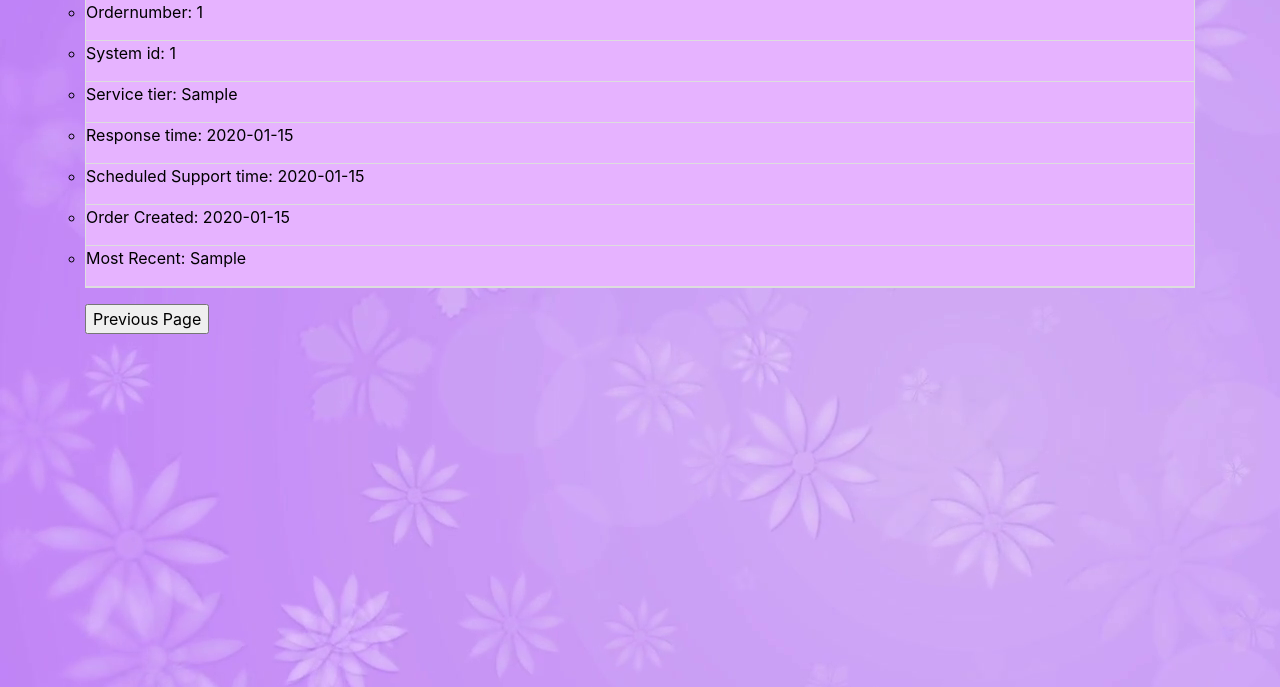
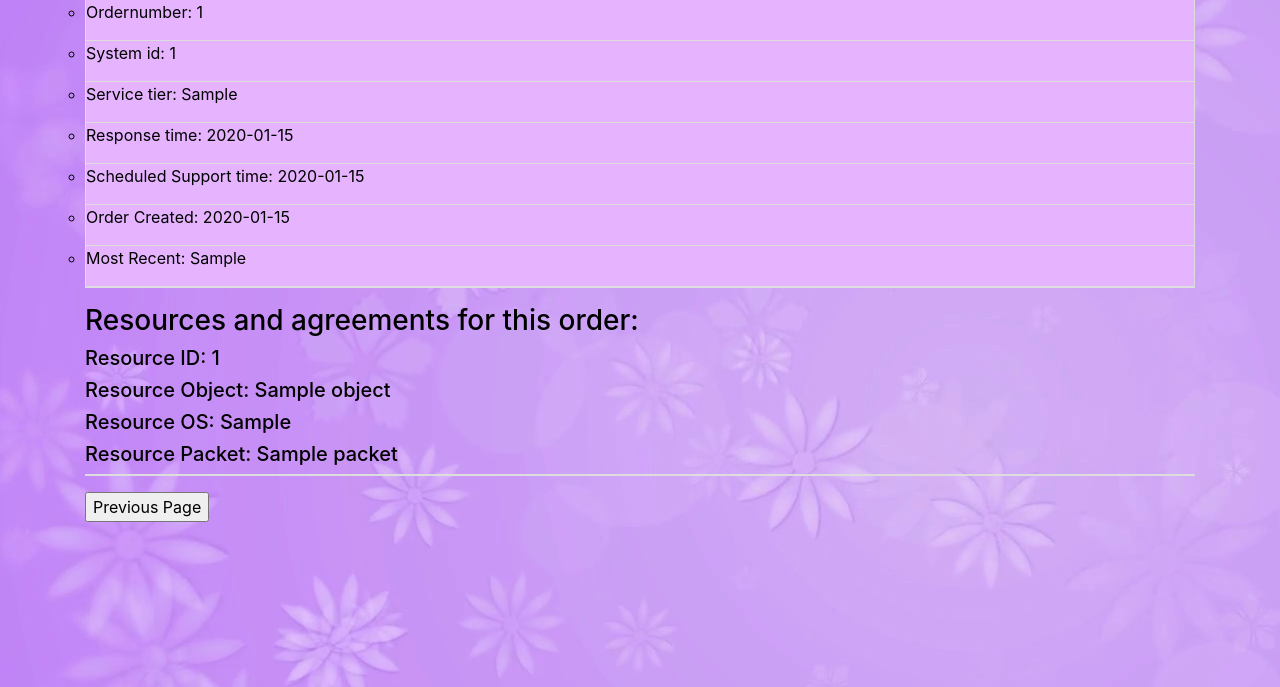
Before and after one commit to fiskmoz/Service-portal, a Django app: template forms/templates/OrderDetail.html in a window 1280 px wide. Shown: the part 113-800 px from the top of the page. Run offline with Django 3.2, Linux system fonts and the light colour scheme; tables that the repository leaves empty hold one stand-in row (values such as "Sample post"); the template is opened without the code that fills it: values that come from a table or form of the project are taken from there, most other values are stand-ins (such as "Sample title", 1, 10 or a date in 2020); some libraries are stand-ins or nearby versions.

Commit message:
Can now view resources and agreements for a specific order!

```diff
--- a/forms/templates/OrderDetail.html
+++ b/forms/templates/OrderDetail.html
@@ -12,6 +12,20 @@
 	<li><p> Order Created: {{order.Date}} </p></li>
 	<li><p> Most Recent: {{ order.MostRecent }} </p></li>
 </ol>
+<h3> Resources and agreements for this order: </h3>
+{% for resource in resources %}
+<h5> Resource ID:  {{ resource.ResourceID }} </h5>
+<h5> Resource Object:  {{ resource.Object }} </h5>
+<h5> Resource OS:  {{ resource.OS }} </h5>
+<h5> Resource Packet:  {{ resource.Packet }} </h5>
+<ol>
+	{% for agreement in agreements %}
+		{% if agreement.ResourceID in resource.ResourceID %}
+			<li><p>  {{ agreement.CheckBoxType }}</p></li>
+		{% endif %}
+	{% endfor %}
+</ol>
+{% endfor %}
 {% if order.MostRecent == "TRUE" %}
 <ol>
 	<p><a href="{% url 'editform' order.id %}">Edit this order</a></p>
```
Also changed, not shown: forms/views.py (+5 -3 lines).
